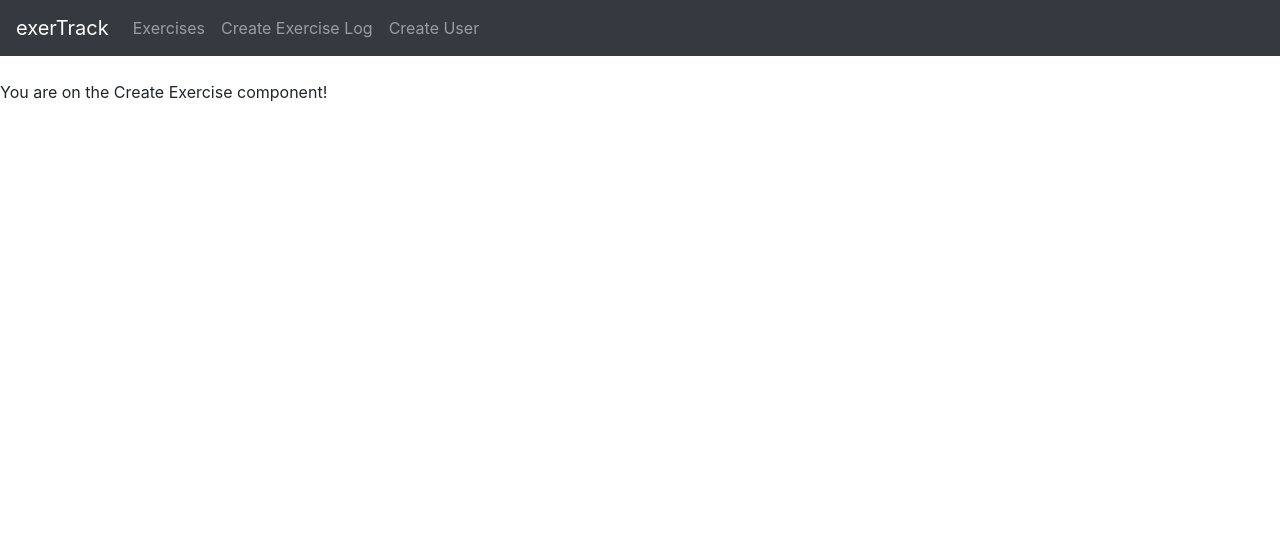
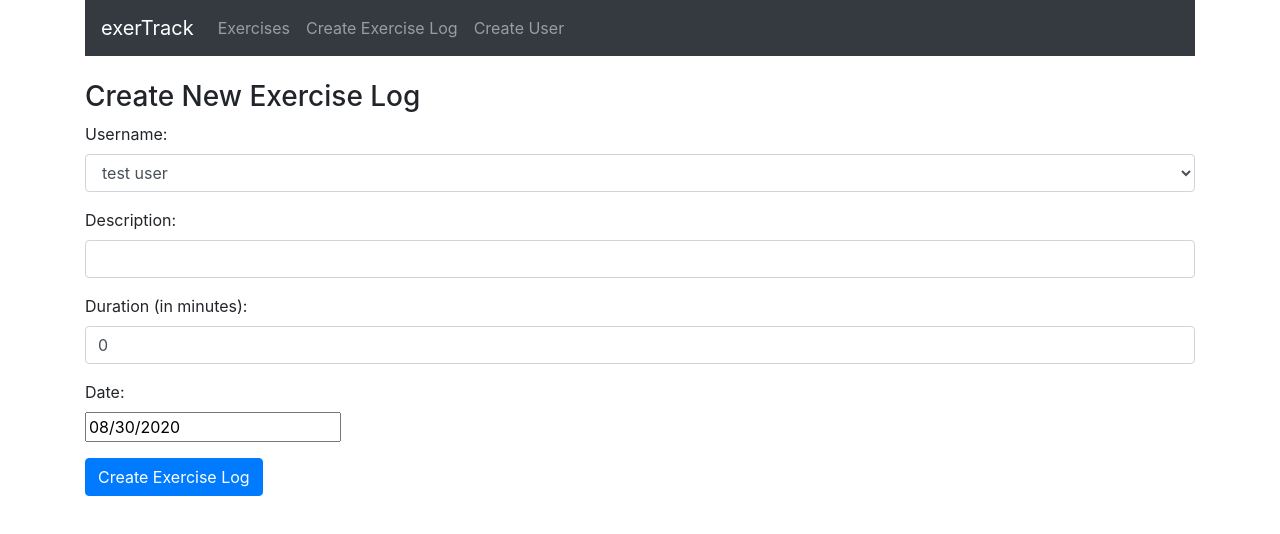
Before and after one commit to viznev/exerTrack, a React (Create React App) app in the folder mern-exercise-tracker/: page /create in a window 1280 px wide. Shown: the top 534 px of the page. Built offline with nearby package versions, Linux system fonts and the light colour scheme.

Commit message:
built create-exercise component

```diff
--- a/mern-exercise-tracker/src/App.js
+++ b/mern-exercise-tracker/src/App.js
@@ -11,12 +11,14 @@
 function App() {
   return (
     <Router>
+      <div className="container">
         <Navbar />
         <br />
         <Route path="/" exact component={ExercisesList} />
         <Route path="/edit/:id" component={EditExercise} />
         <Route path="/create" component={CreateExercise} />
         <Route path="/user" component={CreateUser} />
+      </div>
     </Router>
   );
 }
--- a/mern-exercise-tracker/src/components/create-exercise.component.js
+++ b/mern-exercise-tracker/src/components/create-exercise.component.js
@@ -1,10 +1,126 @@
 import React, { component, Component } from 'react';
+import DatePicker from 'react-datepicker';
+import "react-datepicker/dist/react-datepicker.css";
 
 export default class CreateExercise extends Component {
+    constructor(props) {
+        super(props);
+
+        this.onChangeUsername = this.onChangeUsername.bind(this);
+        this.onChangeDescription = this.onChangeDescription.bind(this);
+        this.onChangeDuration = this.onChangeDuration.bind(this);
+        this.onChangeDate = this.onChangeDate.bind(this);
+        this.onSubmit = this.onSubmit.bind(this);
+
+        this.state = {
+            username: '',
+            description: '',
+            duration: 0,
+            date: new Date(),
+            users: []
+        };
+    }
+
+    componentDidMount() {
+        this.setState({
+            users: ['test user'],
+            username: 'test user'
+        })
+    }
+
+    onChangeUsername(e) {
+        this.setState({
+            username: e.target.value
+        });
+    }
+
+    onChangeDescription(e) {
+        this.setState({
+            description: e.target.value
+        });
+    }
+
+    onChangeDuration(e) {
+        this.setState({
+            duration: e.target.value
+        });
+    }
+
+    onChangeDate(date) {
+        this.setState({
+            date: date
+        });
+    }
+
+    onSubmit(e) {
+        e.preventDefault();
+
+        const exercise = {
+            username: this.state.username,
+            description: this.state.description,
+            duration: this.state.duration,
+            date: this.state.date
+        }
+
+        console.log(exercise);
+
+        window.location = '/';
+    }
+
     render() {
         return (
             <div>
-                <p>You are on the Create Exercise component!</p>
+                <h3>Create New Exercise Log</h3>
+                <form onSubmit={this.onSubmit}>
+                    <div className="form-group">
+                        <label>Username: </label>
+                        <select ref="userInput"
+                            required
+                            className="form-control"
+                            value={this.state.username}
+                            onChange={this.onChangeUsername}>
+                            {
+                                this.state.users.map(function (user) {
+                                    return <option
+                                        key={user}
+                                        value={user}>{user}
+                                    </option>
+                                })
+                            }
+                        </select>
+                    </div>
+                    <div className="form-group">
+                        <label>Description: </label>
+                        <input type="text"
+                            required
+                            className="form-control"
+                            value={this.state.description}
+                            onChange={this.onChangeDescription}
+                        />
+                    </div>
+                    <div className="form-group">
+                        <label>Duration (in minutes): </label>
+                        <input
+                            type="text"
+                            className="form-control"
+                            value={this.state.duration}
+                            onChange={this.onChangeDuration}
+                        />
+                    </div>
+                    <div className="form-group">
+                        <label>Date: </label>
+                        <div>
+                            <DatePicker
+                                selected={this.state.date}
+                                onChange={this.onChangeDate}
+                            />
+                        </div>
+                    </div>
+
+                    <div className="form-group">
+                        <input type="submit" value="Create Exercise Log" className="btn btn-primary" />
+                    </div>
+                </form>
             </div>
         )
     }
```
Lines whose indentation alone changed are shown as unchanged.
